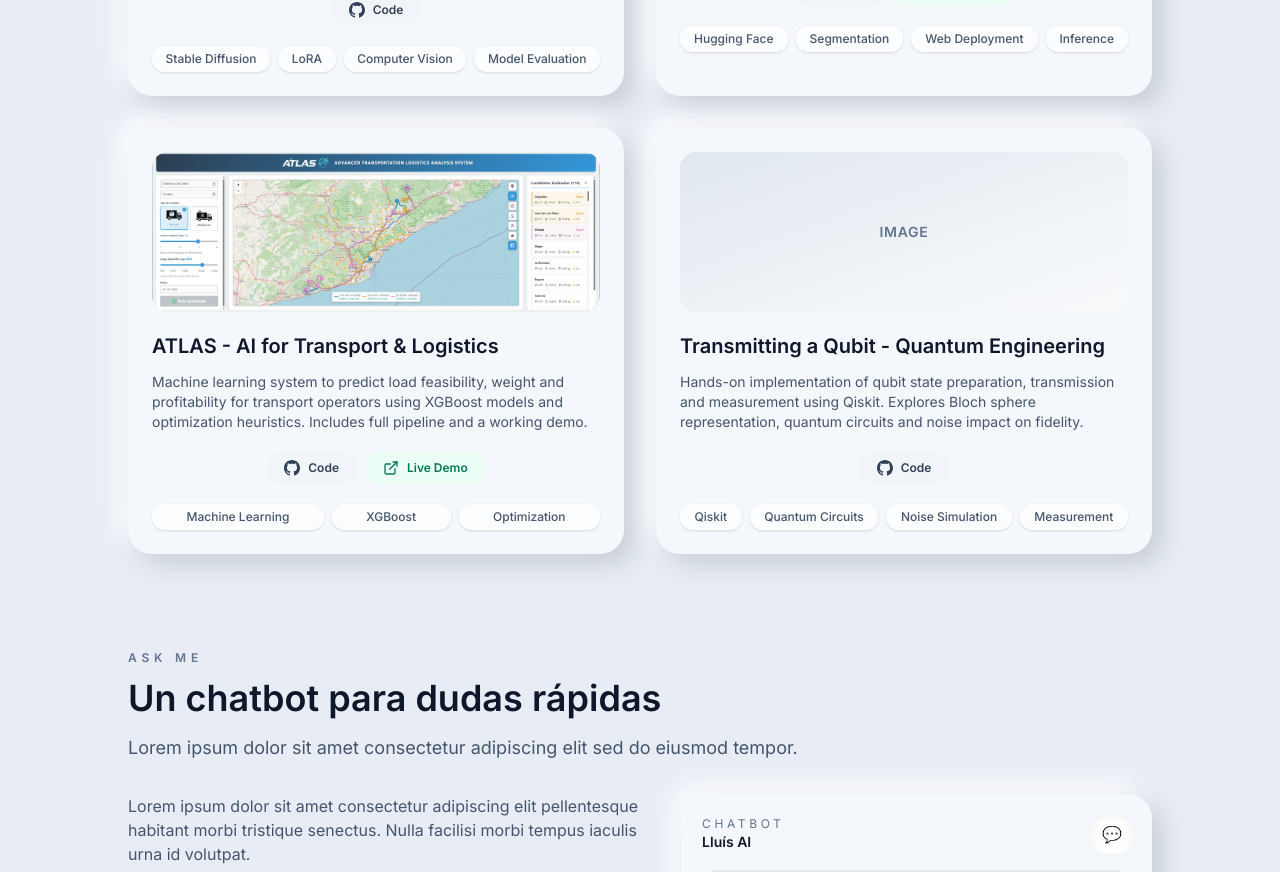
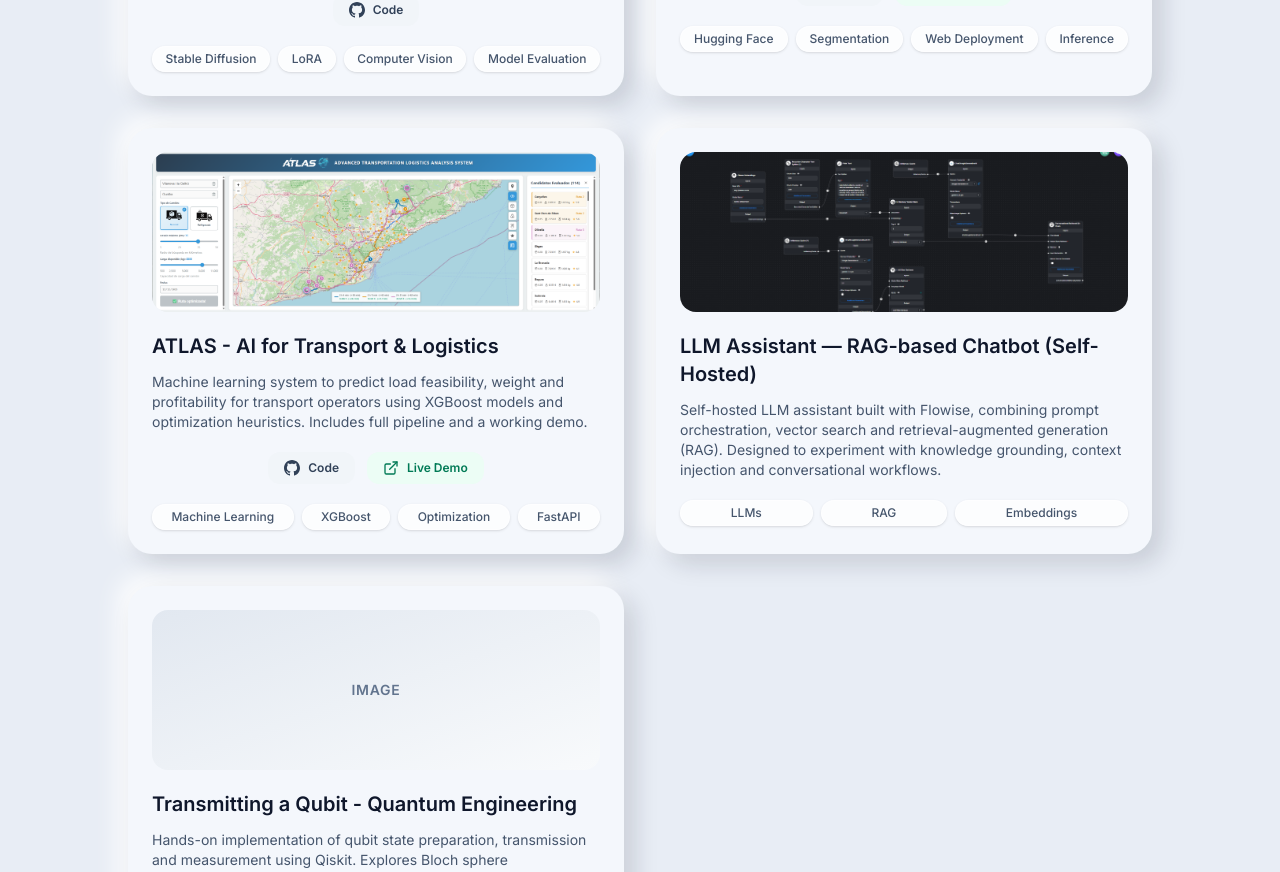
Before and after one commit to lsunol/portfolio, a Next.js app: page / in a window 1280 px wide. Shown: the part 3254-4126 px from the top of the page. Built offline with nearby package versions, Linux system fonts and the light colour scheme.

Commit message:
Skills: added chatbot

```diff
--- a/app/page.tsx
+++ b/app/page.tsx
@@ -35,10 +35,16 @@ const projects = [
   {
     title: "ATLAS - AI for Transport & Logistics",
     description: "Machine learning system to predict load feasibility, weight and profitability for transport operators using XGBoost models and optimization heuristics. Includes full pipeline and a working demo.",
-    tags: ["Machine Learning", "XGBoost", "Optimization"],
+    tags: ["Machine Learning", "XGBoost", "Optimization", "FastAPI"],
     image: "/images/atlas-preview-3.png",
     githubUrl: "https://github.com/lsunol/atlas",
     demoUrl: "https://atlasproject.duckdns.org/",
+  },
+  {
+    title: "LLM Assistant — RAG-based Chatbot (Self-Hosted)",
+    description: "Self-hosted LLM assistant built with Flowise, combining prompt orchestration, vector search and retrieval-augmented generation (RAG). Designed to experiment with knowledge grounding, context injection and conversational workflows.",
+    tags: ["LLMs", "RAG", "Embeddings"],
+    image: "/images/llmrag-preview.png",
   },
   {
     title: "Transmitting a Qubit - Quantum Engineering",
```
Also changed, not shown: public/images/llmrag-preview.png (added).
